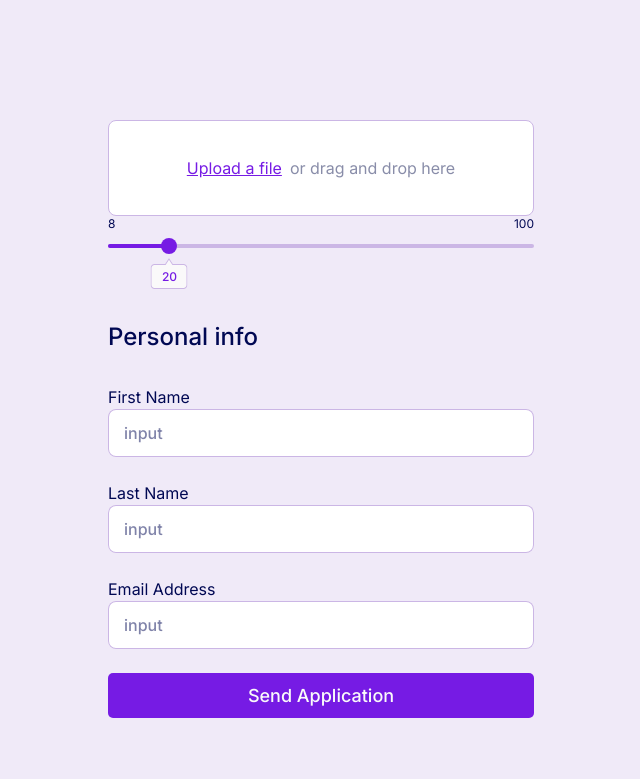
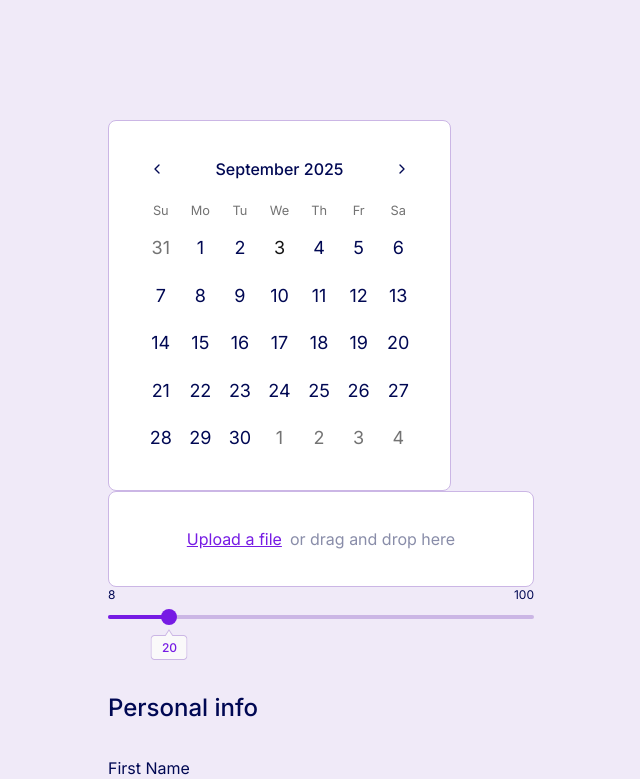
Before and after one commit to ryomiz/training-form, a Next.js app: page / in a window 1280 px wide. Shown: the top 779 px of the page, without its empty margins (319-959 px from the left). Built offline with nearby package versions, Linux system fonts and the light colour scheme.

Commit message:
💄 add calendar and tailor the design

```diff
--- a/package.json
+++ b/package.json
@@ -14,9 +14,11 @@
     "@radix-ui/react-slot": "^1.2.3",
     "class-variance-authority": "^0.7.1",
     "clsx": "^2.1.1",
+    "date-fns": "^4.1.0",
     "lucide-react": "^0.542.0",
     "next": "15.5.2",
     "react": "19.1.0",
+    "react-day-picker": "^9.9.0",
     "react-dom": "19.1.0",
     "react-dropzone": "^14.3.8",
     "tailwind-merge": "^3.3.1"
--- a/src/app/page.tsx
+++ b/src/app/page.tsx
@@ -2,6 +2,7 @@
 
 import { useState } from "react";
 import { Button } from "@/components/ui/button";
+import { Calendar } from "@/components/ui/calendar";
 import { ImageUploader } from "@/components/ui/image-uploader";
 import { Input } from "@/components/ui/input";
 import { Slider } from "@/components/ui/slider";
@@ -11,6 +12,7 @@
   const [age, setAge] = useState([20]);
   return (
     <div>
+      <Calendar mode="single" />
       <ImageUploader
         file={file}
         onChange={(file) => setFile(file)}
--- a/src/components/ui/button.tsx
+++ b/src/components/ui/button.tsx
@@ -10,9 +10,12 @@
     variants: {
       variant: {
         default: "bg-purple-700 text-primary-foreground hover:bg-purple-800",
+        ghost:
+          "hover:bg-accent hover:text-accent-foreground dark:hover:bg-accent/50",
       },
       size: {
         default: "h-[45px]",
+        icon: "size-9",
       },
     },
     defaultVariants: {
--- /dev/null
+++ b/src/components/ui/calendar.tsx
@@ -0,0 +1,213 @@
+"use client";
+
+import {
+  ChevronDownIcon,
+  ChevronLeftIcon,
+  ChevronRightIcon,
+} from "lucide-react";
+import * as React from "react";
+import {
+  type DayButton,
+  DayPicker,
+  getDefaultClassNames,
+} from "react-day-picker";
+import { Button, buttonVariants } from "@/components/ui/button";
+import { cn } from "@/lib/utils";
+
+function Calendar({
+  className,
+  classNames,
+  showOutsideDays = true,
+  captionLayout = "label",
+  buttonVariant = "ghost",
+  formatters,
+  components,
+  ...props
+}: React.ComponentProps<typeof DayPicker> & {
+  buttonVariant?: React.ComponentProps<typeof Button>["variant"];
+}) {
+  const defaultClassNames = getDefaultClassNames();
+
+  return (
+    <DayPicker
+      showOutsideDays={showOutsideDays}
+      className={cn(
+        "group/calendar w-full max-w-[343px] rounded-md border border-purple-300 bg-background p-8 [--cell-size:--spacing(8)] [[data-slot=card-content]_&]:bg-transparent [[data-slot=popover-content]_&]:bg-transparent",
+        String.raw`rtl:**:[.rdp-button\_next>svg]:rotate-180`,
+        String.raw`rtl:**:[.rdp-button\_previous>svg]:rotate-180`,
+        className,
+      )}
+      captionLayout={captionLayout}
+      formatters={{
+        formatMonthDropdown: (date) =>
+          date.toLocaleString("default", { month: "short" }),
+        ...formatters,
+      }}
+      classNames={{
+        root: cn("w-fit", defaultClassNames.root),
+        months: cn(
+          "flex gap-4 flex-col md:flex-row relative",
+          defaultClassNames.months,
+        ),
+        month: cn("flex flex-col w-full gap-4", defaultClassNames.month),
+        nav: cn(
+          "flex items-center gap-1 w-full absolute top-0 inset-x-0 justify-between",
+          defaultClassNames.nav,
+        ),
+        button_previous: cn(
+          buttonVariants({ variant: buttonVariant }),
+          "size-(--cell-size) aria-disabled:opacity-50 p-0 select-none",
+          defaultClassNames.button_previous,
+        ),
+        button_next: cn(
+          buttonVariants({ variant: buttonVariant }),
+          "size-(--cell-size) aria-disabled:opacity-50 p-0 select-none",
+          defaultClassNames.button_next,
+        ),
+        month_caption: cn(
+          "flex items-center justify-center h-(--cell-size) w-full px-(--cell-size)",
+          defaultClassNames.month_caption,
+        ),
+        dropdowns: cn(
+          "w-full flex items-center text-sm font-medium justify-center h-(--cell-size) gap-1.5",
+          defaultClassNames.dropdowns,
+        ),
+        dropdown_root: cn(
+          "relative border border-input shadow-xs rounded-md",
+          defaultClassNames.dropdown_root,
+        ),
+        dropdown: cn(
+          "absolute bg-popover inset-0 opacity-0",
+          defaultClassNames.dropdown,
+        ),
+        caption_label: cn(
+          "select-none font-medium",
+          captionLayout === "label"
+            ? ""
+            : "rounded-md font-medium pl-2 pr-1 flex items-center gap-1 h-8 [&>svg]:text-muted-foreground [&>svg]:size-3.5",
+          defaultClassNames.caption_label,
+        ),
+        table: "w-full border-collapse",
+        weekdays: cn("flex", defaultClassNames.weekdays),
+        weekday: cn(
+          "text-muted-foreground rounded-md flex-1 font-normal text-[0.8rem] select-none",
+          defaultClassNames.weekday,
+        ),
+        week: cn("flex w-full mt-2", defaultClassNames.week),
+        week_number_header: cn(
+          "select-none w-(--cell-size)",
+          defaultClassNames.week_number_header,
+        ),
+        week_number: cn(
+          "text-[0.8rem] select-none text-muted-foreground",
+          defaultClassNames.week_number,
+        ),
+        day: cn(
+          "relative w-full grid place-items-center p-0 text-center group/day aspect-square select-none",
+          defaultClassNames.day,
+        ),
+        range_start: cn("bg-accent", defaultClassNames.range_start),
+        range_middle: cn("rounded-none", defaultClassNames.range_middle),
+        range_end: cn("bg-accent", defaultClassNames.range_end),
+        today: cn(
+          "bg-transparent text-accent-foreground rounded-full",
+          defaultClassNames.today,
+        ),
+        outside: cn(
+          "text-muted-foreground aria-selected:text-muted-foreground",
+          defaultClassNames.outside,
+        ),
+        disabled: cn(
+          "text-muted-foreground opacity-50",
+          defaultClassNames.disabled,
+        ),
+        hidden: cn("invisible", defaultClassNames.hidden),
+        ...classNames,
+      }}
+      components={{
+        Root: ({ className, rootRef, ...props }) => {
+          return (
+            <div
+              data-slot="calendar"
+              ref={rootRef}
+              className={cn(className)}
+              {...props}
+            />
+          );
+        },
+        Chevron: ({ className, orientation, ...props }) => {
+          if (orientation === "left") {
+            return (
+              <ChevronLeftIcon className={cn("size-4", className)} {...props} />
+            );
+          }
+
+          if (orientation === "right") {
+            return (
+              <ChevronRightIcon
+                className={cn("size-4", className)}
+                {...props}
+              />
+            );
+          }
+
+          return (
+            <ChevronDownIcon className={cn("size-4", className)} {...props} />
+          );
+        },
+        DayButton: CalendarDayButton,
+        WeekNumber: ({ children, ...props }) => {
+          return (
+            <td {...props}>
+              <div className="flex size-(--cell-size) items-center justify-center text-center">
+                {children}
+              </div>
+            </td>
+          );
+        },
+        ...components,
+      }}
+      {...props}
+    />
+  );
+}
+
+function CalendarDayButton({
+  className,
+  day,
+  modifiers,
+  ...props
+}: React.ComponentProps<typeof DayButton>) {
+  const defaultClassNames = getDefaultClassNames();
+
+  const ref = React.useRef<HTMLButtonElement>(null);
+  React.useEffect(() => {
+    if (modifiers.focused) ref.current?.focus();
+  }, [modifiers.focused]);
+
+  return (
+    <Button
+      ref={ref}
+      variant="ghost"
+      size="icon"
+      data-day={day.date.toLocaleDateString()}
+      data-selected-single={
+        modifiers.selected &&
+        !modifiers.range_start &&
+        !modifiers.range_end &&
+        !modifiers.range_middle
+      }
+      data-range-start={modifiers.range_start}
+      data-range-end={modifiers.range_end}
+      data-range-middle={modifiers.range_middle}
+      className={cn(
+        "flex aspect-square size-8 min-w-(--cell-size) flex-col gap-1 rounded-full font-normal leading-none hover:bg-purple-50 data-[range-end=true]:rounded-md data-[range-middle=true]:rounded-none data-[range-start=true]:rounded-md data-[range-end=true]:rounded-r-md data-[range-start=true]:rounded-l-md data-[range-end=true]:bg-primary data-[range-middle=true]:bg-accent data-[range-start=true]:bg-primary data-[selected-single=true]:bg-purple-700 data-[range-end=true]:text-primary-foreground data-[range-middle=true]:text-accent-foreground data-[range-start=true]:text-primary-foreground data-[selected-single=true]:text-primary-foreground [&>span]:text-xs [&>span]:opacity-70",
+        defaultClassNames.day,
+        className,
+      )}
+      {...props}
+    />
+  );
+}
+
+export { Calendar, CalendarDayButton };
```
Also changed, not shown: 1 other file (tests, documents, lock files or other folders).
